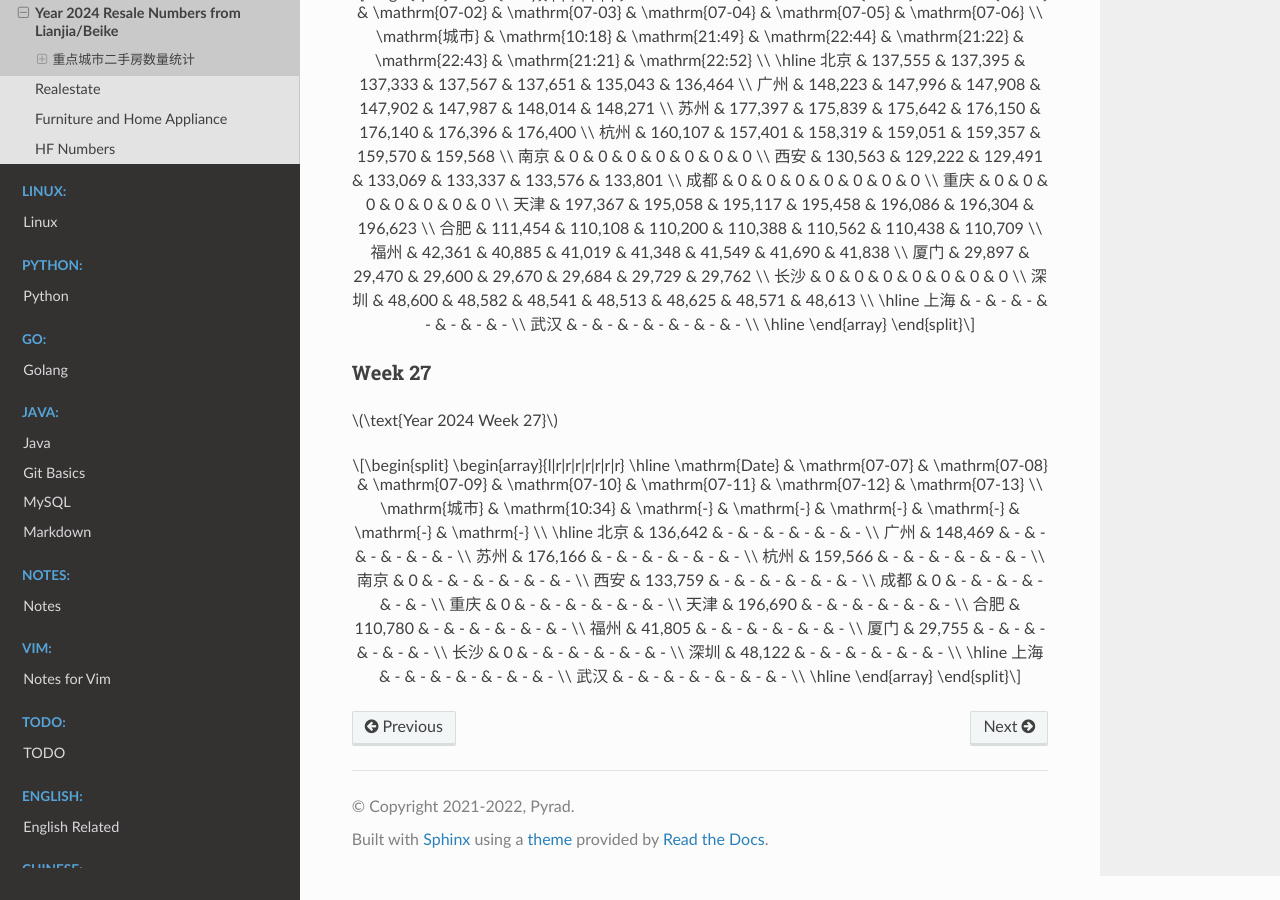
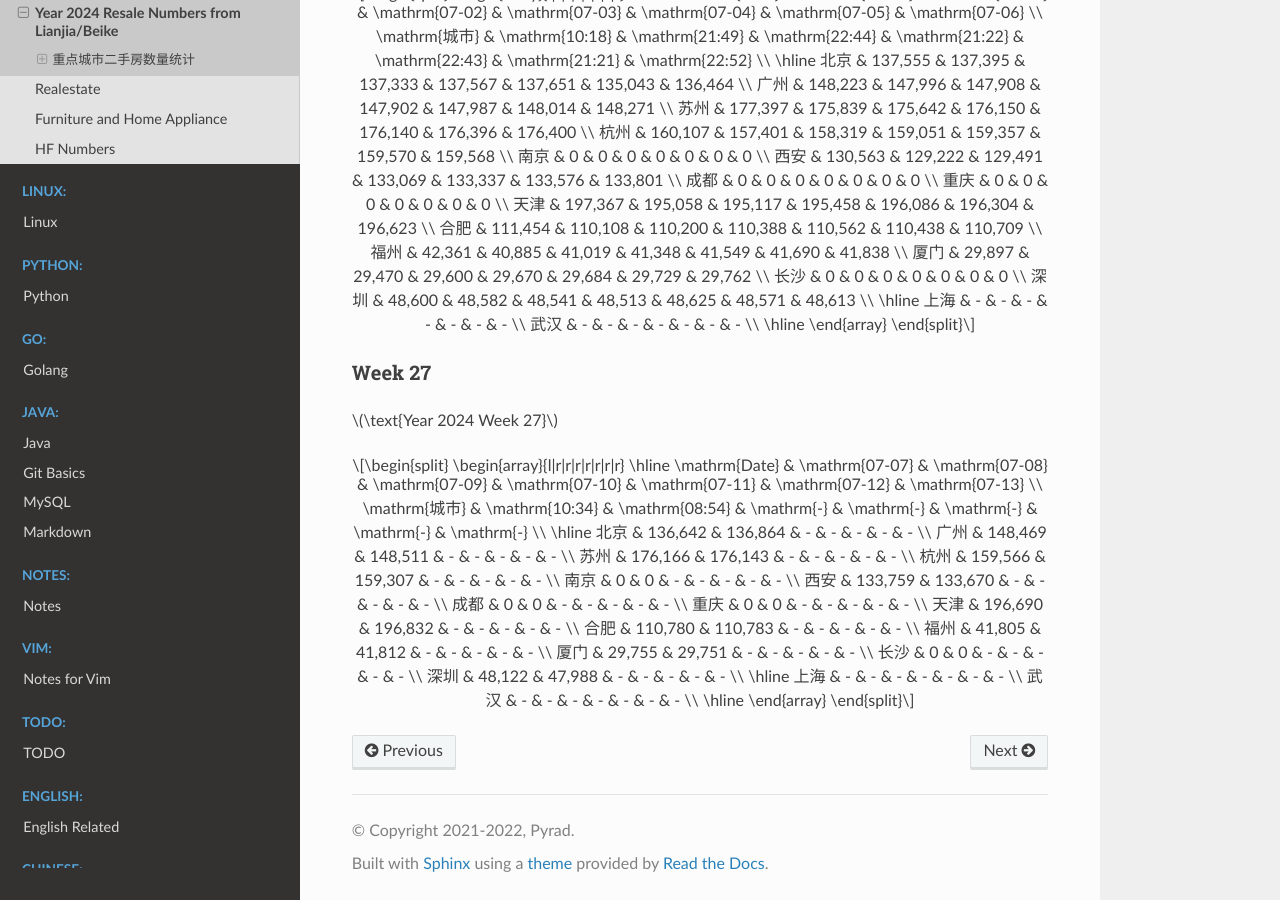
Before and after one commit to Pyrad/pyradnotes, a Sphinx documentation site: the page built from source/RealEstate/resalenumbers2024.md, in a window 1280 px wide and 900 px high, scrolled down 13157 px. Built offline with Sphinx 7.4.7 and the Read the Docs theme 2.0.0, drawn with Linux system fonts in a browser that asks for light colours; pages that are not in the unit, such as notebooks, are missing from menus; a script that is not in the unit is left out.

Commit message:
Realestate Update resale numbers 2024-07-08 08:54

```diff
--- a/source/RealEstate/resalenumbers2024.md
+++ b/source/RealEstate/resalenumbers2024.md
@@ -875,22 +875,22 @@ $$
 \begin{array}{l|r|r|r|r|r|r|r}
 \hline
 \mathrm{Date} & \mathrm{07-07} & \mathrm{07-08} & \mathrm{07-09} & \mathrm{07-10} & \mathrm{07-11} & \mathrm{07-12} & \mathrm{07-13} \\
-\mathrm{城市} & \mathrm{10:34} & \mathrm{-} & \mathrm{-} & \mathrm{-} & \mathrm{-} & \mathrm{-} & \mathrm{-} \\
+\mathrm{城市} & \mathrm{10:34} & \mathrm{08:54} & \mathrm{-} & \mathrm{-} & \mathrm{-} & \mathrm{-} & \mathrm{-} \\
 \hline
-北京 & 136,642 & - & - & - & - & - & - \\
-广州 & 148,469 & - & - & - & - & - & - \\
-苏州 & 176,166 & - & - & - & - & - & - \\
-杭州 & 159,566 & - & - & - & - & - & - \\
-南京 & 0 & - & - & - & - & - & - \\
-西安 & 133,759 & - & - & - & - & - & - \\
-成都 & 0 & - & - & - & - & - & - \\
-重庆 & 0 & - & - & - & - & - & - \\
-天津 & 196,690 & - & - & - & - & - & - \\
-合肥 & 110,780 & - & - & - & - & - & - \\
-福州 & 41,805 & - & - & - & - & - & - \\
-厦门 & 29,755 & - & - & - & - & - & - \\
-长沙 & 0 & - & - & - & - & - & - \\
-深圳 & 48,122 & - & - & - & - & - & - \\
+北京 & 136,642 & 136,864 & - & - & - & - & - \\
+广州 & 148,469 & 148,511 & - & - & - & - & - \\
+苏州 & 176,166 & 176,143 & - & - & - & - & - \\
+杭州 & 159,566 & 159,307 & - & - & - & - & - \\
+南京 & 0 & 0 & - & - & - & - & - \\
+西安 & 133,759 & 133,670 & - & - & - & - & - \\
+成都 & 0 & 0 & - & - & - & - & - \\
+重庆 & 0 & 0 & - & - & - & - & - \\
+天津 & 196,690 & 196,832 & - & - & - & - & - \\
+合肥 & 110,780 & 110,783 & - & - & - & - & - \\
+福州 & 41,805 & 41,812 & - & - & - & - & - \\
+厦门 & 29,755 & 29,751 & - & - & - & - & - \\
+长沙 & 0 & 0 & - & - & - & - & - \\
+深圳 & 48,122 & 47,988 & - & - & - & - & - \\
 \hline
 上海 & - & - & - & - & - & - & - \\
 武汉 & - & - & - & - & - & - & - \\
```
Also changed, not shown: 1 other file.
